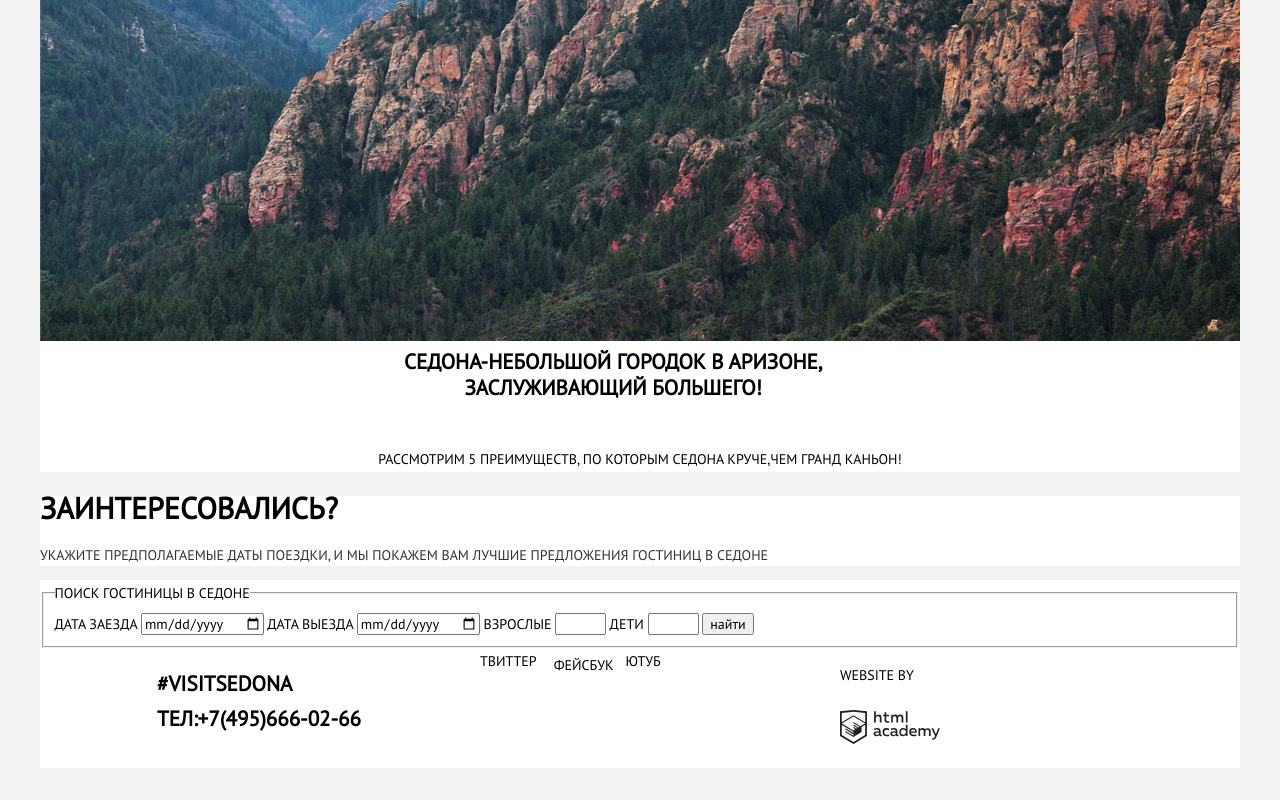
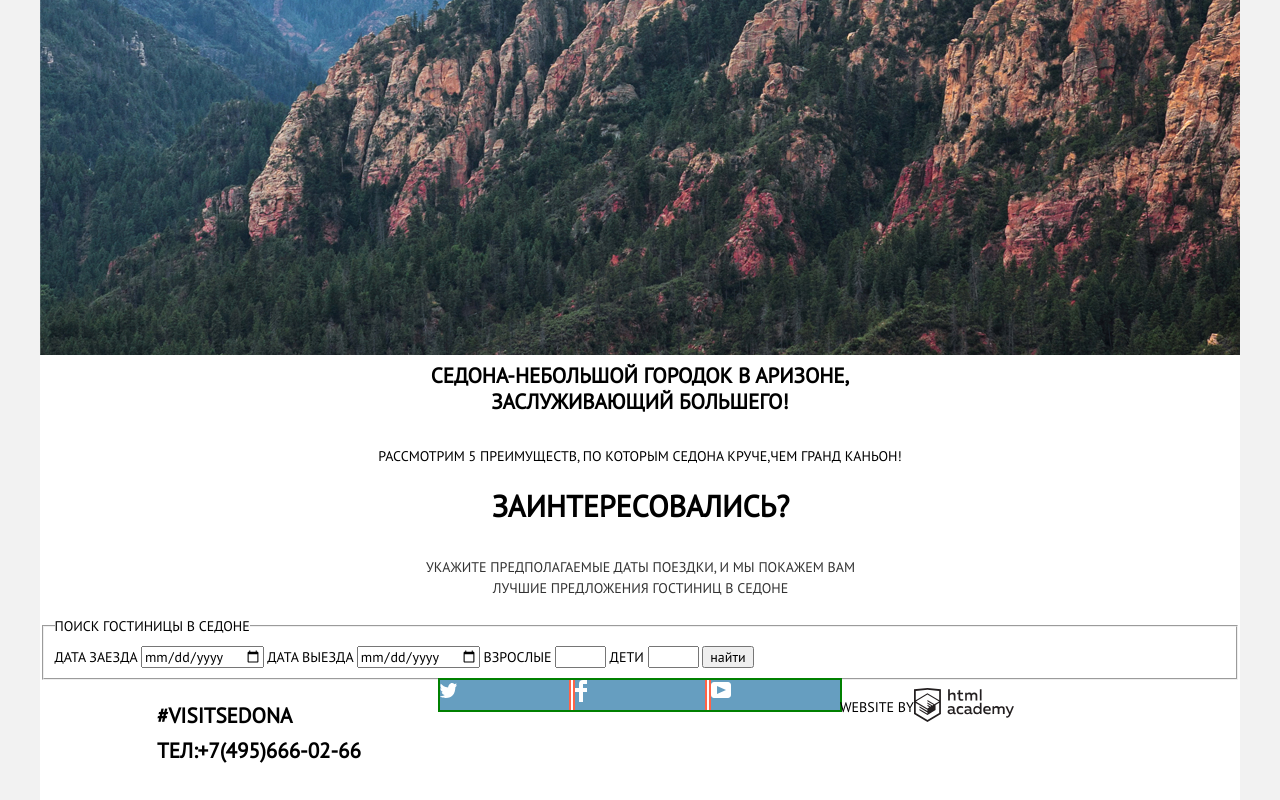
Before and after one commit to koskos1986/1489259-sedona-28, a plain HTML site: page index.html in a window 1280 px wide. Shown: the part 433-1233 px from the top of the page. Before the commit the page ends 1201 px from the top, so only its background shows below. Drawn offline with Linux system fonts and the light colour scheme.

Commit message:
Flex Update 2
-размечено по сетке еще несколько блоков

```diff
--- a/css/style.css
+++ b/css/style.css
@@ -47,10 +47,11 @@ body {
 .navigation-container {
     display:flex;
     width:1200px;
-    height: 56px;
+    flex-wrap:wrap;
     flex-direction: column;
     justify-content: space-around;
     list-style-type: none;
+    margin-bottom: 0px;
 }
 .navigation{
     padding:0;
@@ -59,6 +60,7 @@ body {
 .navigation-item {
 width:100%;
 display: flex;
+flex-wrap: wrap;
 justify-content: center;
 align-items:center;
 }
@@ -68,6 +70,7 @@ align-items:center;
     margin-left: 0px;
     align-content: center;
     padding:0;
+    margin: 0px;
 }
 .navigation li{
     background-color: var(--basic-white);
@@ -97,20 +100,29 @@ align-items:center;
     font-family: inherit;
     margin: 0px;
     min-height: 26px;
-    max-width: 540px;
+    max-width: 524px;
+    text-align: center;
 }
 .greetings-content {
-    display: grid;
-    grid-template-rows: auto;
-    grid-row-gap: 16.5px;
+    display: flex;
+    flex-wrap: wrap;
+    flex-direction: column;
     align-items: center;
-    justify-content: center;
 }
 .advantages {
     background-color: var(--basic-white);
 }
 .proposal {
     background-color: var(--basic-white);
+}
+.proposal-booking {
+    display: flex;
+    flex-wrap: wrap;
+    flex-direction: column;
+    align-items: center;
+    max-width: 435px;
+    max-height: 157px;
+    margin-left: 383px;
 }
 .proposal h2 {
     font: inherit;
@@ -125,6 +137,8 @@ align-items:center;
     font-size: 14px;
     line-height: 21px;
     color: var(--basic-black-light);
+    text-align: center;
+
 }
 .find-form {
     background-color: var(--basic-white);
@@ -162,18 +176,27 @@ align-items:center;
     margin-bottom: 36px;
     width:251px;
 }
-,.social-networks {
+.social-networks {
+}
+.social-networks ul {
+    display:grid;
+    grid-template-columns: 1fr 1fr 1fr;
+    column-gap: 6px;
+    margin:0px;
+    padding:0px;
+    outline: 2px solid green;
 
 }
-.social-networks ul {
-    display:flex;
-    flex-direction: row;
-    margin:0;
+.social-networks li {
+    list-style-type: none;
+    min-width:48px;
+    max-height:46px;
+    background-color: #669EC0;
+    outline: 2px solid tomato;
 }
-.social-networks li {
-    justify-content: center;
-    list-style-type: none;
-
+.developer {
+    display: flex;
+}
 .developer p {
     font: inherit;
     font-weight: normal;
--- a/index.html
+++ b/index.html
@@ -33,9 +33,11 @@
         </div>
       </section>
       <section class="proposal">
+        <div class="proposal-booking">
         <h2>Заинтересовались?</h2>
         <p>Укажите предполагаемые даты поездки,
         И мы покажем Вам лучшие предложения гостиниц в Седоне</p>
+        </div>
       </section>
       <form class="modal find-form" action="url" name="Поиск гостиницы в Седоне">
         <fieldset>
@@ -66,9 +68,9 @@
         </div>
         <div class="social-networks">
           <ul>
-            <li class="social-networks-item"><a>Твиттер<img src="img/twitter.svg"> </a></li>
-            <li class="social-networks-item"><a>Фейсбук<img src="img/fb-icon.svg"> </a></li>
-            <li class="social-networks-item"><a>Ютуб<img src="img/youtube.svg"> </a></li>
+            <li class="social-networks-item"><a><!--Твиттер --><img src="img/twitter.svg"> </a></li>
+            <li class="social-networks-item"><a><!--Фейсбук--><img src="img/fb-icon.svg"> </a></li>
+            <li class="social-networks-item"><a><!--Ютуб--><img src="img/youtube.svg"> </a></li>
           </ul>
         </div>
         <div class="developer">
```
Also changed, not shown: catalog.html (+11 -9 lines).
